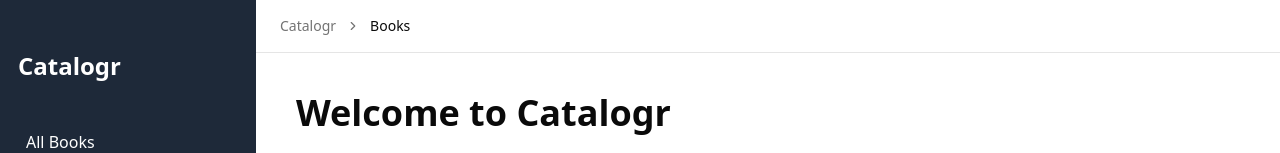
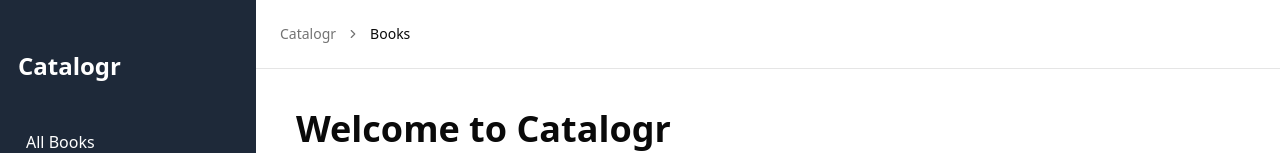
Before and after one commit to CodewithMiguelll/catalogr, a Next.js app: page / in a window 1280 px wide. Shown: the top 153 px of the page. Built offline with nearby package versions, Linux system fonts and the light colour scheme; no server answers.

Commit message:
style: adjust padding in Header component for improved layout

```diff
--- a/src/components/header.tsx
+++ b/src/components/header.tsx
@@ -9,12 +9,9 @@ const Header = () => {
 
 
   return (
-    <header className="flex items-center justify-between px-6 py-4 border-b bg-background">
-      {/* Left: Breadcrumb */}
+    <header className="flex items-center justify-between px-6 py-6 border-b bg-background">
+      {/* Breadcrumb */}
       <BooksBreadcrumb />
-
-      {/* Right: Primary action */}
-
     </header>
   );
 };
```
